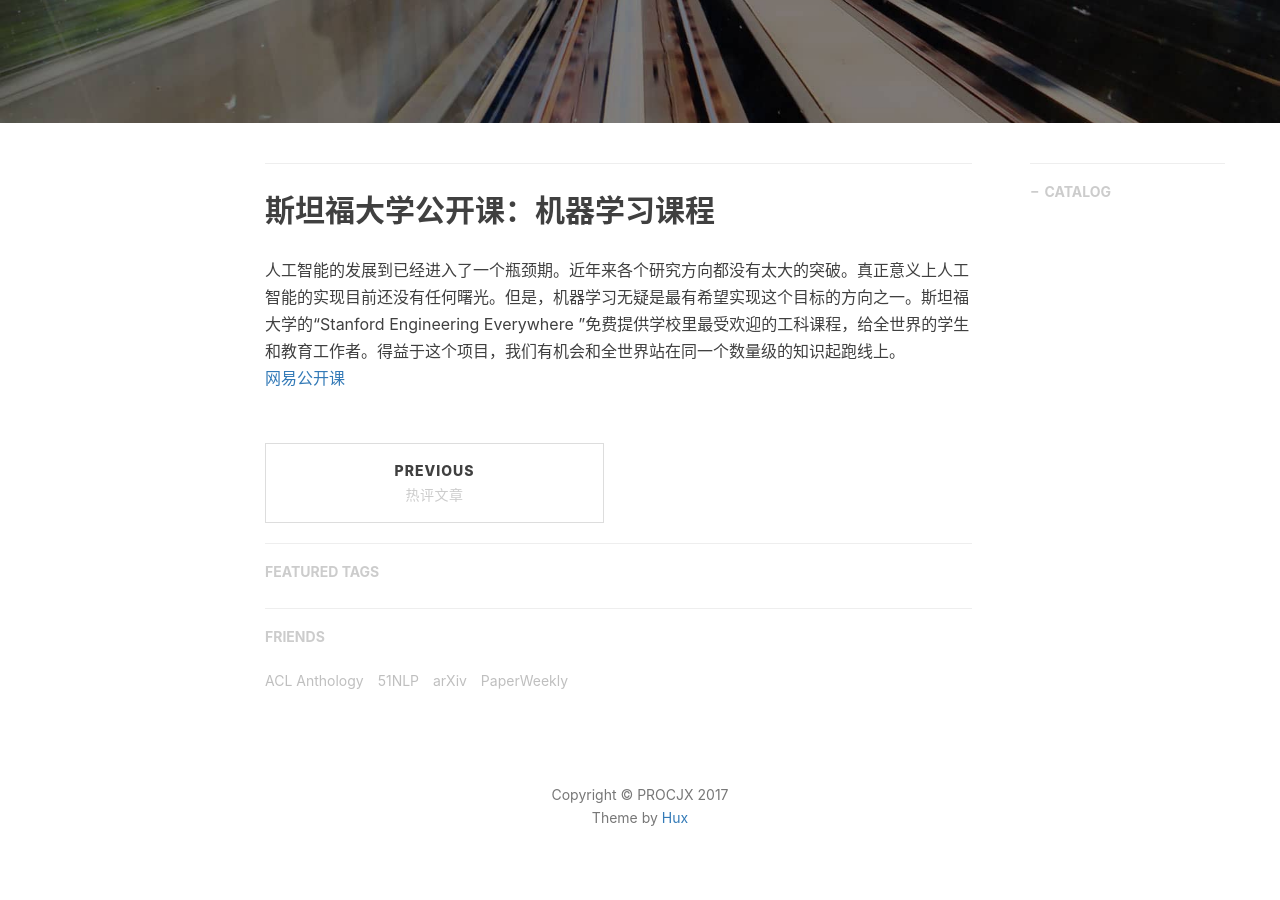
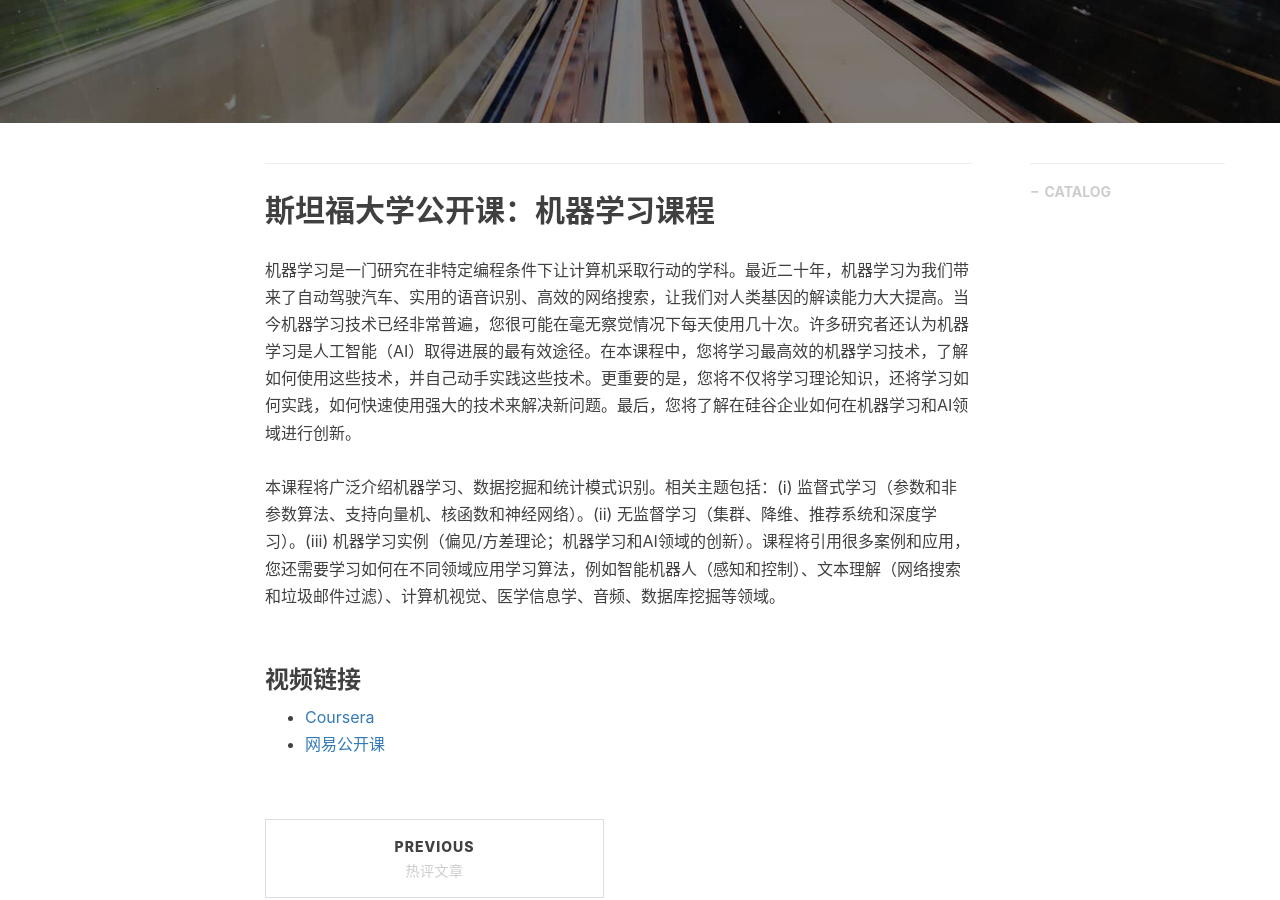
Before and after one commit to procjx/procjx.github.io.old, a Jekyll site: the page built from _posts/2017-11-26-公开课.md, in a window 1280 px wide and 900 px high, scrolled down 400 px. Built offline with Jekyll 4.4.1, drawn with Linux system fonts in a browser that asks for light colours; nearby versions of some CDN libraries; comment, search, counter and statistics services are not loaded.

Commit message:
Update 2017-11-26-公开课.md

```diff
--- a/_posts/2017-11-26-公开课.md
+++ b/_posts/2017-11-26-公开课.md
@@ -15,5 +15,10 @@ tags:
 ---
 
 ## 斯坦福大学公开课：机器学习课程
-人工智能的发展到已经进入了一个瓶颈期。近年来各个研究方向都没有太大的突破。真正意义上人工智能的实现目前还没有任何曙光。但是，机器学习无疑是最有希望实现这个目标的方向之一。斯坦福大学的“Stanford Engineering Everywhere ”免费提供学校里最受欢迎的工科课程，给全世界的学生和教育工作者。得益于这个项目，我们有机会和全世界站在同一个数量级的知识起跑线上。<br/>
-[网易公开课](http://open.163.com/special/opencourse/machinelearning.html)
+机器学习是一门研究在非特定编程条件下让计算机采取行动的学科。最近二十年，机器学习为我们带来了自动驾驶汽车、实用的语音识别、高效的网络搜索，让我们对人类基因的解读能力大大提高。当今机器学习技术已经非常普遍，您很可能在毫无察觉情况下每天使用几十次。许多研究者还认为机器学习是人工智能（AI）取得进展的最有效途径。在本课程中，您将学习最高效的机器学习技术，了解如何使用这些技术，并自己动手实践这些技术。更重要的是，您将不仅将学习理论知识，还将学习如何实践，如何快速使用强大的技术来解决新问题。最后，您将了解在硅谷企业如何在机器学习和AI领域进行创新。<br/>
+<br/>
+本课程将广泛介绍机器学习、数据挖掘和统计模式识别。相关主题包括：(i) 监督式学习（参数和非参数算法、支持向量机、核函数和神经网络）。(ii) 无监督学习（集群、降维、推荐系统和深度学习）。(iii) 机器学习实例（偏见/方差理论；机器学习和AI领域的创新）。课程将引用很多案例和应用，您还需要学习如何在不同领域应用学习算法，例如智能机器人（感知和控制）、文本理解（网络搜索和垃圾邮件过滤）、计算机视觉、医学信息学、音频、数据库挖掘等领域。<br/>
+<br/>
+### 视频链接<br/>
+- [Coursera](https://www.coursera.org/learn/machine-learning)<br/>
+- [网易公开课](http://open.163.com/special/opencourse/machinelearning.html)
```
